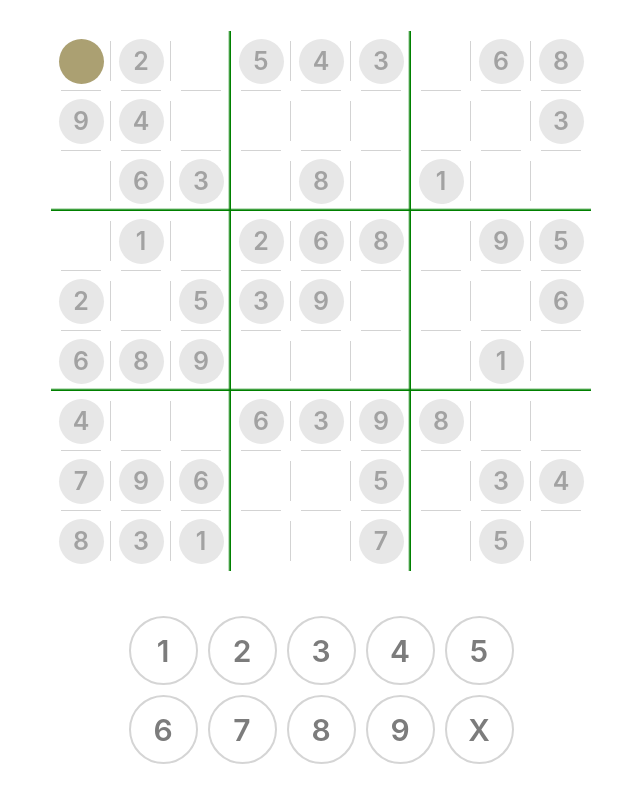
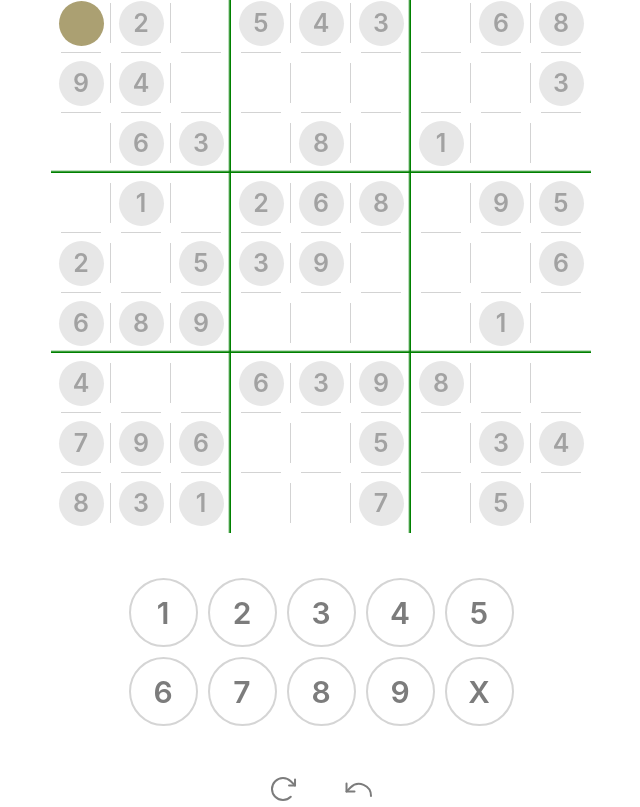
Before and after one commit to Kalandri/Sudoku, a React (Create React App) app: page / in a window 1280 px wide. Both pictures are taken after a click on the radio button 608 px from the left and 369 px from the top of the page. Shown: the whole page, without its empty margins (319-959 px from the left). Built offline with nearby package versions, Linux system fonts and the light colour scheme.

Commit message:
added buttons for undo and reset

```diff
--- a/package.json
+++ b/package.json
@@ -12,10 +12,12 @@
     "@types/react": "^16.14.25",
     "@types/react-dom": "^16.9.14",
     "@types/react-redux": "^7.1.24",
+    "phosphor-react": "^1.4.1",
     "react": "^18.0.0",
     "react-dom": "^18.0.0",
     "react-redux": "^7.2.8",
     "react-scripts": "5.0.1",
+    "redux-undo": "^1.0.1",
     "styled-components": "^5.3.5",
     "typescript": "~4.1.5"
   },
--- a/src/containers/Sudoku/components/SudokuButtons/index.tsx
+++ b/src/containers/Sudoku/components/SudokuButtons/index.tsx
@@ -1,6 +1,7 @@
 import React from "react";
 import styled from "styled-components";
-import SudokuNumberInputs from "../SudokuNumberInputs";
+import SudokuNumberRow from "../SudokuNumberRow";
+import SudokuTools from "../SudokuTools";
 
 const StyledSudokuButtons = styled.div`
   display: flex;
@@ -13,7 +14,8 @@ const StyledSudokuButtons = styled.div`
 const SudokuButtons = () => {
   return (
     <StyledSudokuButtons>
-      <SudokuNumberInputs />
+      <SudokuNumberRow />
+      <SudokuTools />
     </StyledSudokuButtons>
   );
 };
--- a/src/containers/Sudoku/components/SudokuNumberInputs/index.tsx
+++ /dev/null
@@ -1,25 +0,0 @@
-import React from "react";
-import styled from "styled-components";
-import SudokuNumberInput from "./SudokuNumberInput";
-
-const StyledSudokuNumberRow = styled.div`
-  display: flex;
-`;
-
-const SudokuNumberInputs = () => {
-  const firstRow = [1, 2, 3, 4, 5].map((i) => (
-    <SudokuNumberInput>{i}</SudokuNumberInput>
-  ));
-  const secondRow = [6, 7, 8, 9, 0].map((i) => (
-    <SudokuNumberInput>{i}</SudokuNumberInput>
-  ));
-
-  return (
-    <>
-      <StyledSudokuNumberRow>{firstRow}</StyledSudokuNumberRow>
-      <StyledSudokuNumberRow>{secondRow}</StyledSudokuNumberRow>
-    </>
-  );
-};
-
-export default SudokuNumberInputs;
--- a/src/containers/Sudoku/components/SudokuNumberInputs/SudokuNumberInput/index.tsx
+++ b/src/containers/Sudoku/components/SudokuNumberRow/index.tsx
@@ -1,5 +1,5 @@
 import React from "react";
-import { useAppDispatch } from "../../../../../redux/hooks";
+import { useAppDispatch } from "../../../../redux/hooks";
 import { useSelector } from "react-redux";
 import styled from "styled-components";
 
@@ -7,12 +7,16 @@ import {
   selectInitialPuzzle,
   selectSelectedCell,
   updateProgressPuzzle,
-} from "../../../slice";
-import { isCellReserved } from "../../../utils";
+} from "../../slice";
+import { isCellReserved } from "../../utils";
 
 interface Props {
   children: number;
 }
+
+const StyledSudokuNumberRow = styled.div`
+  display: flex;
+`;
 
 const StyledSudokuNumberInput = styled.div`
   display: flex;
@@ -45,6 +49,22 @@ const StyledSudokuNumberInputValue = styled.div`
   }
 `;
 
+const SudokuNumberRow = () => {
+  const firstRow = [1, 2, 3, 4, 5].map((i) => (
+    <SudokuNumberInput>{i}</SudokuNumberInput>
+  ));
+  const secondRow = [6, 7, 8, 9, 0].map((i) => (
+    <SudokuNumberInput>{i}</SudokuNumberInput>
+  ));
+
+  return (
+    <>
+      <StyledSudokuNumberRow>{firstRow}</StyledSudokuNumberRow>
+      <StyledSudokuNumberRow>{secondRow}</StyledSudokuNumberRow>
+    </>
+  );
+};
+
 const SudokuNumberInput = ({ children }: Props) => {
   const dispatch = useAppDispatch();
   const initialPuzzle = useSelector(selectInitialPuzzle);
@@ -68,4 +88,4 @@ const SudokuNumberInput = ({ children }: Props) => {
   );
 };
 
-export default SudokuNumberInput;
+export default SudokuNumberRow;
--- /dev/null
+++ b/src/containers/Sudoku/components/SudokuTools/index.tsx
@@ -0,0 +1,58 @@
+import React from "react";
+import { useAppDispatch } from "../../../../redux/hooks";
+import styled from "styled-components";
+import { ArrowClockwise, ArrowArcLeft } from "phosphor-react";
+
+import {
+  selectProgressPuzzleHistory,
+  restartProgressPuzzle,
+  undoProgressPuzzle,
+} from "../../slice";
+import { useSelector } from "react-redux";
+
+const StyledSudokuTools = styled.div`
+  display: flex;
+  margin-top: 40px;
+`;
+
+const StyledSudokuToolsButton = styled.button`
+  display: flex;
+  justify-content: center;
+  align-items: center;
+  padding: 0px 20px;
+  border-radius: 20px;
+  background-color: white;
+  border: 2px solid white;
+  color: #7c7c7c;
+  cursor: pointer;
+
+  &:hover {
+    background-color: #aba072;
+    border: 2px solid #aba072;
+    color: white;
+  }
+`;
+
+const SudokuTools = () => {
+  const dispatch = useAppDispatch();
+  const progressPuzzleHistory = useSelector(selectProgressPuzzleHistory);
+
+  return (
+    <StyledSudokuTools>
+      <StyledSudokuToolsButton
+        onClick={() => dispatch(restartProgressPuzzle())}
+        disabled={false}
+      >
+        <ArrowClockwise size={32} />
+      </StyledSudokuToolsButton>
+      <StyledSudokuToolsButton
+        onClick={() => dispatch(undoProgressPuzzle())}
+        disabled={progressPuzzleHistory.length === 0}
+      >
+        <ArrowArcLeft size={32} />
+      </StyledSudokuToolsButton>
+    </StyledSudokuTools>
+  );
+};
+
+export default SudokuTools;
--- a/src/containers/Sudoku/slice.ts
+++ b/src/containers/Sudoku/slice.ts
@@ -30,6 +30,10 @@ export const sudokuSlice = createSlice({
       action: PayloadAction<{ value: number; reserved: boolean | undefined }>
     ) => {
       if (state.progressPuzzle && !action.payload.reserved) {
+        if (state.progressPuzzleHistory.length === 0) {
+          state.progressPuzzleHistory.push(state.progressPuzzle);
+        }
+
         state.progressPuzzle[state.selectedCell.posX][state.selectedCell.posY] =
           action.payload.value;
         state.selectedCell = {
@@ -39,12 +43,17 @@ export const sudokuSlice = createSlice({
 
         if (state.progressPuzzleHistory.length >= 20) {
           state.progressPuzzleHistory.shift();
-          state.progressPuzzleHistory.push(state.progressPuzzle);
         }
+
+        state.progressPuzzleHistory.push(state.progressPuzzle);
       }
     },
     undoProgressPuzzle: (state) => {
       state.progressPuzzle = state.progressPuzzleHistory.pop();
+    },
+    restartProgressPuzzle: (state) => {
+      state.progressPuzzle = state.initialPuzzle;
+      state.progressPuzzleHistory = [];
     },
     setSolvedPuzzle: (state, action: PayloadAction<number[][]>) => {
       state.solvedPuzzle = action.payload;
@@ -69,6 +78,8 @@ export const sudokuSlice = createSlice({
 export const {
   setProgressPuzzle,
   updateProgressPuzzle,
+  undoProgressPuzzle,
+  restartProgressPuzzle,
   setSolvedPuzzle,
   setInitialPuzzle,
   setSelectedCell,
@@ -76,6 +87,8 @@ export const {
 
 export const selectProgressPuzzle = (state: RootState) =>
   state.sudoku.progressPuzzle;
+export const selectProgressPuzzleHistory = (state: RootState) =>
+  state.sudoku.progressPuzzleHistory;
 export const selectSolvedPuzzle = (state: RootState) =>
   state.sudoku.solvedPuzzle;
 export const selectInitialPuzzle = (state: RootState) =>
```
Also changed, not shown: 1 other file (tests, documents, lock files or other folders).
